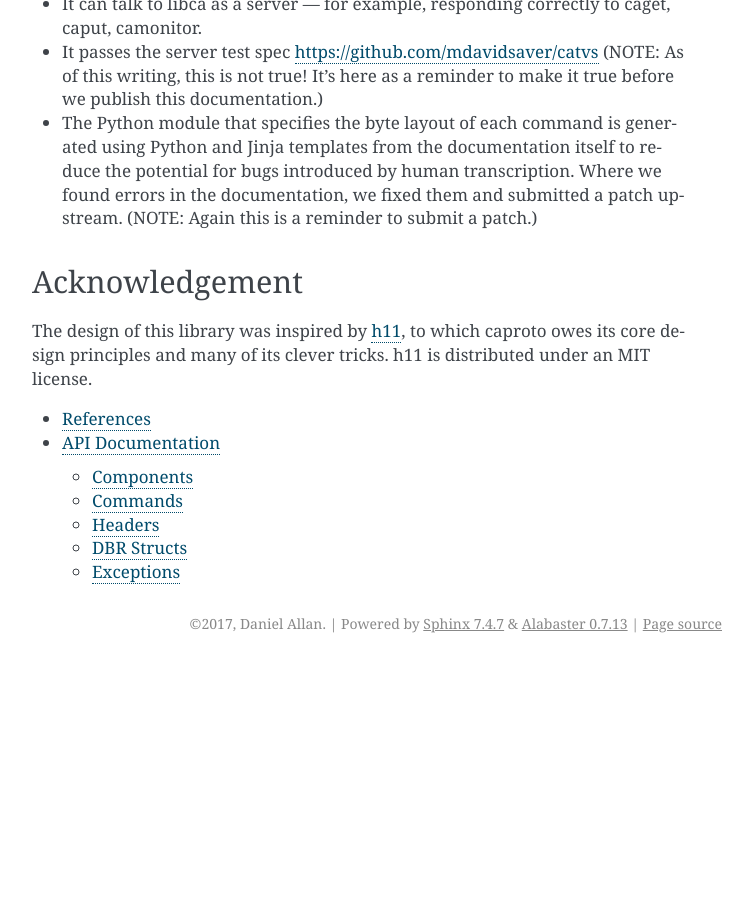
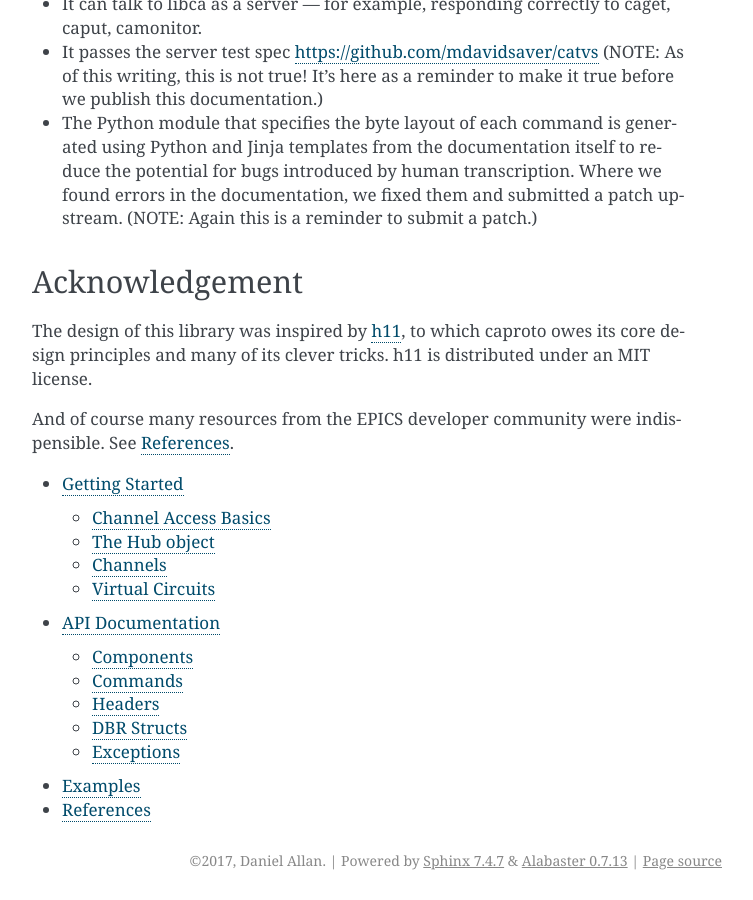
Before and after one commit to caproto/caproto, a Sphinx documentation site: the page built from doc/source/index.rst, in a window 1280 px wide and 900 px high, scrolled down 1025 px. Shown: the whole window, without its empty margins (388-1141 px from the left). Built offline with Sphinx 7.4.7, drawn with Linux system fonts in a browser that asks for light colours; before the commit the page ends 1688 px from its top, so only the background shows below that.

Commit message:
DOC: Sketch out sections.

```diff
--- /dev/null
+++ b/doc/source/basics.rst
@@ -0,0 +1,23 @@
+***************
+Getting Started
+***************
+
+Channel Access Basics
+=====================
+
+* Set up sockets.
+* Send bytes, raw.
+* Use commands to build bytes.
+
+The Hub object
+==============
+
+* Introduce Hub
+
+Channels
+========
+
+* Introduce Chnnales.
+
+Virtual Circuits
+================
--- /dev/null
+++ b/doc/source/examples.rst
@@ -0,0 +1,5 @@
+********
+Examples
+********
+
+Put sample client and server implementations here.
--- a/doc/source/index.rst
+++ b/doc/source/index.rst
@@ -63,8 +63,13 @@ The design of this library was inspired by
 principles and many of its clever tricks. h11 is distributed under an MIT
 license.
 
+And of course many resources from the EPICS developer community were
+indispensible. See :doc:`references`.
+
 .. toctree::
    :maxdepth: 2
 
+   basics
+   api
+   examples
    references
-   api
```
